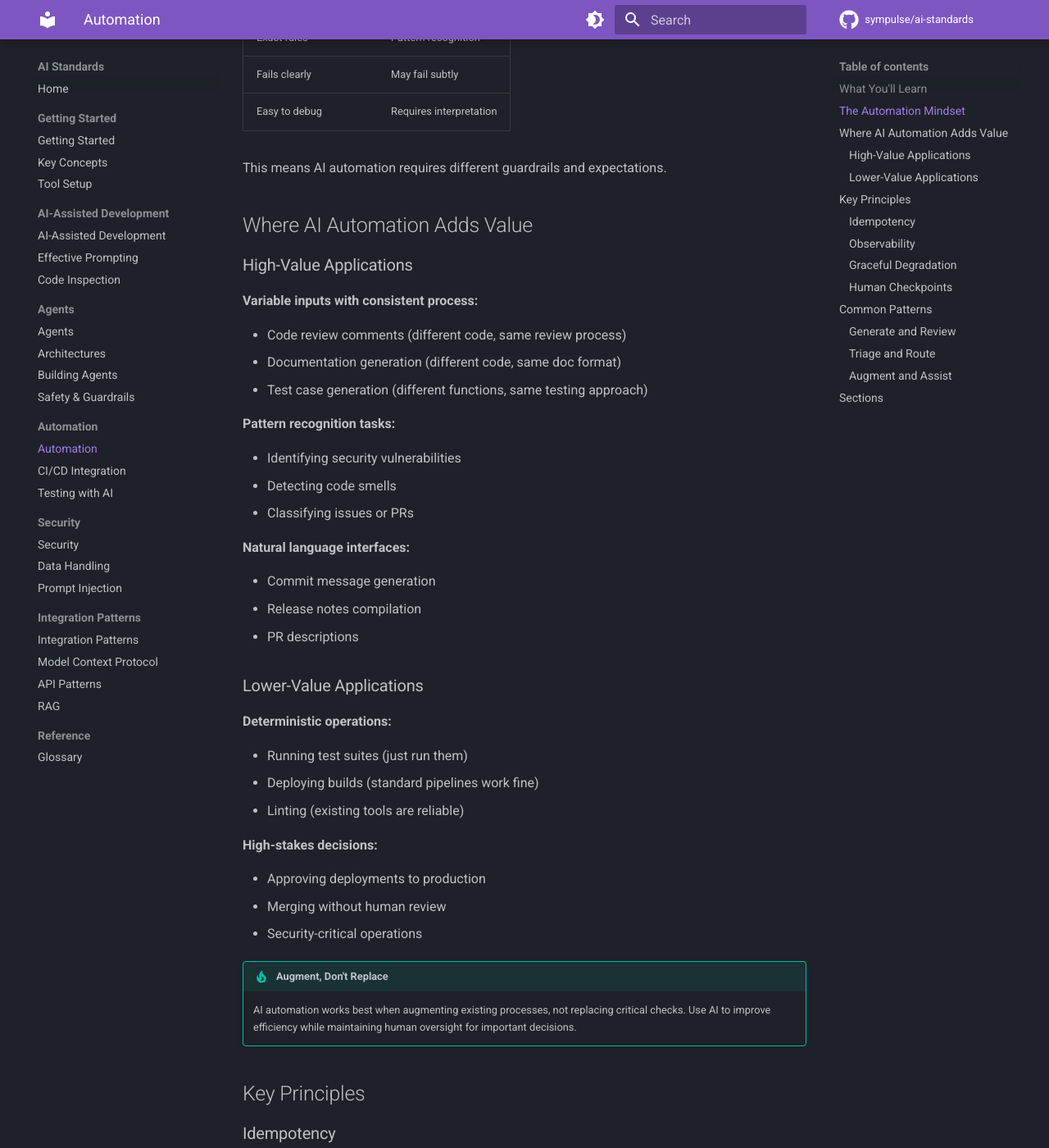
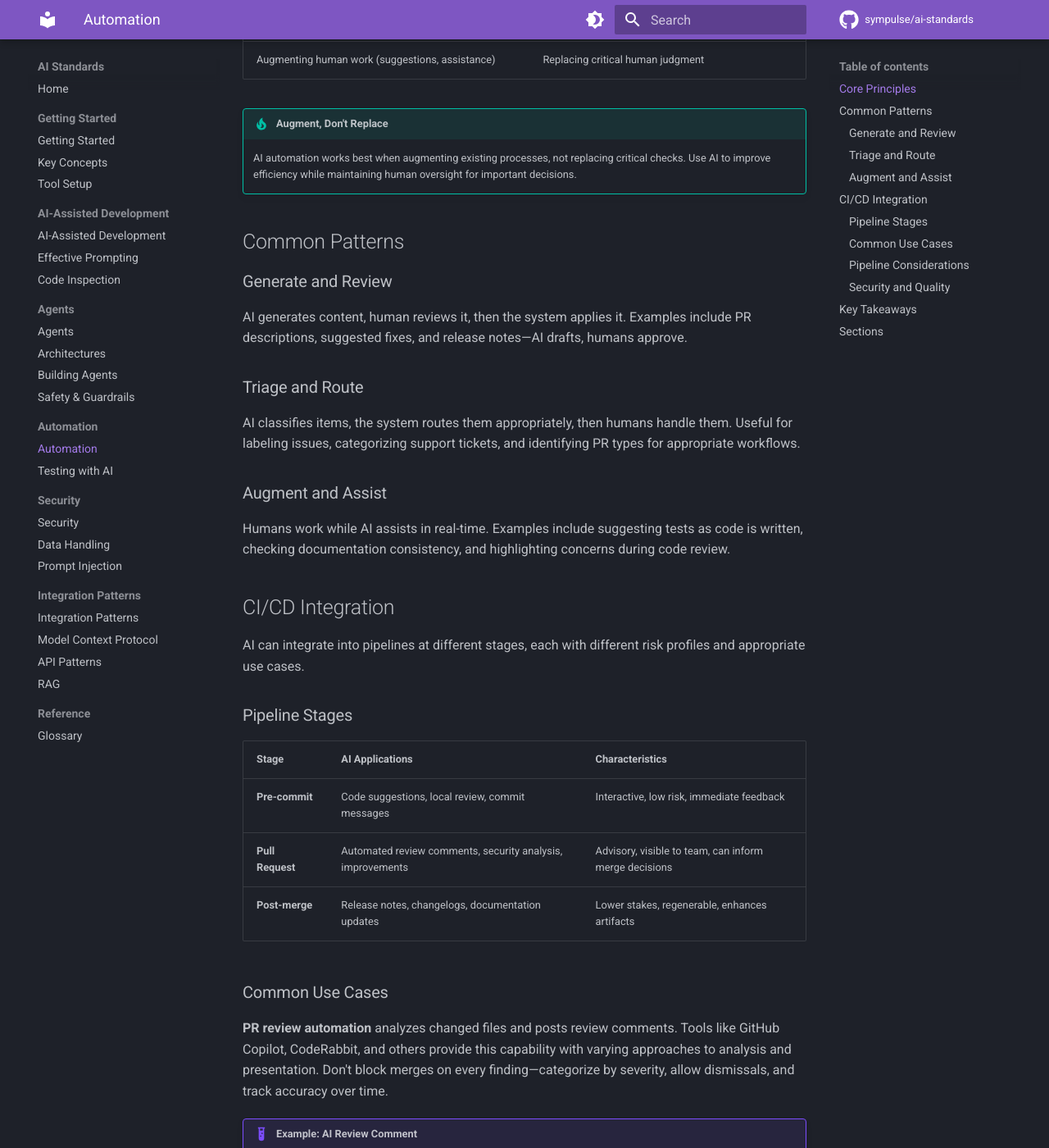
Before and after one commit to sympulsecz/ai-standards, an MkDocs documentation site: the page built from docs/automation/index.md, in a window 1280 px wide and 1400 px high, scrolled down 582 px. Shown: the whole window at 82% size. Built offline with MkDocs 1.6.1 and Material for MkDocs 9.7.7, drawn with Linux system fonts in a browser that asks for light colours; comment, search, counter and statistics services are not loaded; some of the changed text lies outside the part shown.

Commit message:
docs: automation includes image examples

````diff
--- a/docs/automation/index.md
+++ b/docs/automation/index.md
@@ -1,134 +1,105 @@
 # Automation
 
-AI can enhance automated workflows, from CI/CD pipelines to testing to documentation. This section covers patterns for effective AI automation while maintaining reliability.
+AI can enhance automated workflows while maintaining reliability through proper guardrails and human oversight.
 
-## What You'll Learn
+## Core Principles
 
-- **CI/CD Integration**: Using AI in build and deployment pipelines
-- **Testing with AI**: Patterns for AI-assisted test generation and validation
+AI automation differs from traditional automation—it's probabilistic rather than deterministic, which means it requires different expectations and safeguards.
 
-## The Automation Mindset
-
-AI automation differs from traditional automation:
-
-| Traditional Automation | AI Automation |
-|----------------------|---------------|
-| Deterministic | Probabilistic |
-| Exact rules | Pattern recognition |
-| Fails clearly | May fail subtly |
-| Easy to debug | Requires interpretation |
-
-This means AI automation requires different guardrails and expectations.
-
-## Where AI Automation Adds Value
-
-### High-Value Applications
-
-**Variable inputs with consistent process:**
-
-- Code review comments (different code, same review process)
-- Documentation generation (different code, same doc format)
-- Test case generation (different functions, same testing approach)
-
-**Pattern recognition tasks:**
-
-- Identifying security vulnerabilities
-- Detecting code smells
-- Classifying issues or PRs
-
-**Natural language interfaces:**
-
-- Commit message generation
-- Release notes compilation
-- PR descriptions
-
-### Lower-Value Applications
-
-**Deterministic operations:**
-
-- Running test suites (just run them)
-- Deploying builds (standard pipelines work fine)
-- Linting (existing tools are reliable)
-
-**High-stakes decisions:**
-
-- Approving deployments to production
-- Merging without human review
-- Security-critical operations
+| Use AI Automation For | Avoid AI Automation For |
+|----------------------|-------------------------|
+| Variable inputs with consistent process (code review, docs) | Deterministic operations (running tests, deployments) |
+| Pattern recognition (security vulnerabilities, code smells) | High-stakes decisions (production approvals) |
+| Natural language interfaces (commit messages, release notes) | Security-critical operations requiring guaranteed correctness |
+| Augmenting human work (suggestions, assistance) | Replacing critical human judgment |
 
 !!! tip "Augment, Don't Replace"
     AI automation works best when augmenting existing processes, not replacing critical checks. Use AI to improve efficiency while maintaining human oversight for important decisions.
-
-## Key Principles
-
-### Idempotency
-
-AI outputs can vary. Design for this:
-
-- Multiple runs should produce consistent results
-- Side effects should be controlled
-- State changes should be intentional
-
-### Observability
-
-AI actions should be traceable:
-
-- Log what the AI decided and why
-- Record inputs and outputs
-- Enable review of automated decisions
-
-### Graceful Degradation
-
-When AI fails, workflows should continue:
-
-- Fallback to manual process
-- Skip non-critical AI steps
-- Alert humans when intervention needed
-
-### Human Checkpoints
-
-Build in approval points:
-
-- AI suggests, human approves
-- Batch decisions for efficient review
-- Escalate uncertain cases
 
 ## Common Patterns
 
 ### Generate and Review
 
-```
-AI generates → Human reviews → System applies
-
-Examples:
-- AI generates PR description → Author reviews → Description is set
-- AI suggests fixes → Developer reviews → Changes are committed
-- AI drafts release notes → PM reviews → Notes are published
-```
+AI generates content, human reviews it, then the system applies it. Examples include PR descriptions, suggested fixes, and release notes—AI drafts, humans approve.
 
 ### Triage and Route
 
-```
-AI classifies → System routes → Human handles
-
-Examples:
-- AI labels issues → Routed to appropriate team → Team investigates
-- AI categorizes support tickets → Assigned to specialists → Humans respond
-- AI identifies PR type → Triggers appropriate checks → Reviewers assigned
-```
+AI classifies items, the system routes them appropriately, then humans handle them. Useful for labeling issues, categorizing support tickets, and identifying PR types for appropriate workflows.
 
 ### Augment and Assist
 
-```
-Human works → AI assists → Human completes
+Humans work while AI assists in real-time. Examples include suggesting tests as code is written, checking documentation consistency, and highlighting concerns during code review.
 
-Examples:
-- Developer writes code → AI suggests tests → Developer refines
-- Writer drafts docs → AI checks consistency → Writer finalizes
-- Reviewer reads PR → AI highlights concerns → Reviewer decides
-```
+## CI/CD Integration
+
+AI can integrate into pipelines at different stages, each with different risk profiles and appropriate use cases.
+
+### Pipeline Stages
+
+| Stage | AI Applications | Characteristics |
+|-------|-----------------|-----------------|
+| **Pre-commit** | Code suggestions, local review, commit messages | Interactive, low risk, immediate feedback |
+| **Pull Request** | Automated review comments, security analysis, improvements | Advisory, visible to team, can inform merge decisions |
+| **Post-merge** | Release notes, changelogs, documentation updates | Lower stakes, regenerable, enhances artifacts |
+
+### Common Use Cases
+
+**PR review automation** analyzes changed files and posts review comments. Tools like GitHub Copilot, CodeRabbit, and others provide this capability with varying approaches to analysis and presentation. Don't block merges on every finding—categorize by severity, allow dismissals, and track accuracy over time.
+
+!!! example "Example: AI Review Comment"
+    ![AI code review identifying duplication](../images/automation/copilot_code_duplication.png)
+
+    This example shows GitHub Copilot identifying duplicated code logic and suggesting a refactoring approach. The AI provides specific guidance on extracting the duplicated unescape logic into a helper function, complete with code examples. Note the disclaimer "Copilot uses AI. Check for mistakes" at the bottom—a reminder that human review is essential.
+
+**Commit/PR descriptions** generate structured summaries from diffs and commits. Use as templates for humans to refine, not as final content. Match project conventions and include relevant issue references.
+
+!!! example "Example: Generated PR Description"
+    ![AI-generated PR overview](../images/automation/copilot_pr_overview_kafka.png)
+
+    This example shows Copilot generating a comprehensive PR overview for an Apache Kafka contribution. The AI creates a structured description with:
+
+    - **Pull request overview**: High-level summary of what changed and why
+    - **Reviewed changes**: Table showing which files were analyzed and specific findings
+    - **Detailed bullet points**: Breaking down individual changes (removed parameters, converted tests, etc.)
+
+    The AI reviewed 2 out of 3 changed files and generated 4 comments, demonstrating how it provides both overview documentation and detailed code review in a single workflow.
+
+**Release notes compilation** groups merged PRs by category with user-facing language. Always review before publishing and maintain consistent formatting.
+
+!!! example "Example: Generated Release Notes"
+    ![AI-generated PR summary](../images/automation/coderabbit_pr_summary.png)
+
+    This example shows CodeRabbit generating a high-level "Summary by CodeRabbit" for a merged PR. The AI automatically categorizes changes into:
+
+    - **New Features**: User-facing improvements (e.g., "Added Appsmith Base URL configuration in Admin Settings")
+    - **Bug Fixes**: Issues resolved (e.g., "Improved error handling and URL validation for enhanced security")
+
+    The language is clear and user-focused rather than technical. Note the tip at the bottom indicating users can customize this summary format in their review settings—demonstrating configurability of AI automation tools.
+
+### Pipeline Considerations
+
+**Fail-safe design:** AI steps should not break pipelines. Make AI analysis optional (continue_on_error), set reasonable timeouts, and ensure core pipeline steps remain reliable.
+
+**Cost control:** Limit AI operations to key branches, skip draft PRs, cap file sizes, and cache results when appropriate using content hashes.
+
+**Observability:** Log AI decisions and rationale, record inputs and outputs, and track metrics like false positive rate, detection accuracy, time added to pipeline, and developer override rate.
+
+### Security and Quality
+
+**Data exposure:** Consider what goes to AI services (source code, environment variables, discussions). Filter sensitive files, redact secrets, and use self-hosted models for highly sensitive code.
+
+**Supply chain risk:** AI suggestions should be reviewed like any other code. Don't auto-apply changes—maintain the pattern of AI suggests, humans approve.
+
+**Feedback loops:** When developers dismiss AI comments, record dismissals and use that data to improve prompts and filters. Monitor false positive rates to maintain developer trust.
+
+## Key Takeaways
+
+- AI automation should augment processes, not gate critical operations.
+- Design for graceful failure—pipelines must remain reliable when AI fails.
+- Keep humans in the loop for important decisions through generate-and-review patterns.
+- Monitor accuracy, cost, and developer trust metrics continuously.
+- Consider security implications of sending code to AI services.
 
 ## Sections
 
-- [CI/CD Integration](ci-cd.md) - Integrating AI into pipelines
 - [Testing with AI](testing.md) - AI-assisted testing patterns
--- a/mkdocs.yml
+++ b/mkdocs.yml
@@ -73,7 +73,6 @@
     - Safety & Guardrails: agents/safety-guardrails.md
   - Automation:
     - automation/index.md
-    - CI/CD Integration: automation/ci-cd.md
     - Testing with AI: automation/testing.md
   - Security:
     - security/index.md
````
Also changed, not shown: docs/automation/ci-cd.md (deleted, +0 -286 lines), docs/automation/testing.md (+7 -0 lines), docs/images/automation/INDEX.md (added, +240 -0 lines), docs/images/automation/coderabbit_potential_issue.png (added), docs/images/automation/coderabbit_pr_summary.png (added), docs/images/automation/coderabbit_pr_walkthrough_openssh.png (added), docs/images/automation/coderabbit_test_verification_1.png (added), docs/images/automation/coderabbit_test_verification_2.png (added), docs/images/automation/coderabbit_unprofessional_naming.jpg (added), docs/images/automation/copilot_code_duplication.png (added), docs/images/automation/copilot_pr_overview_kafka.png (added), docs/images/automation/copilot_test_suggestion_wip.png (added), docs/images/automation/copilot_unused_imports.png (added).
